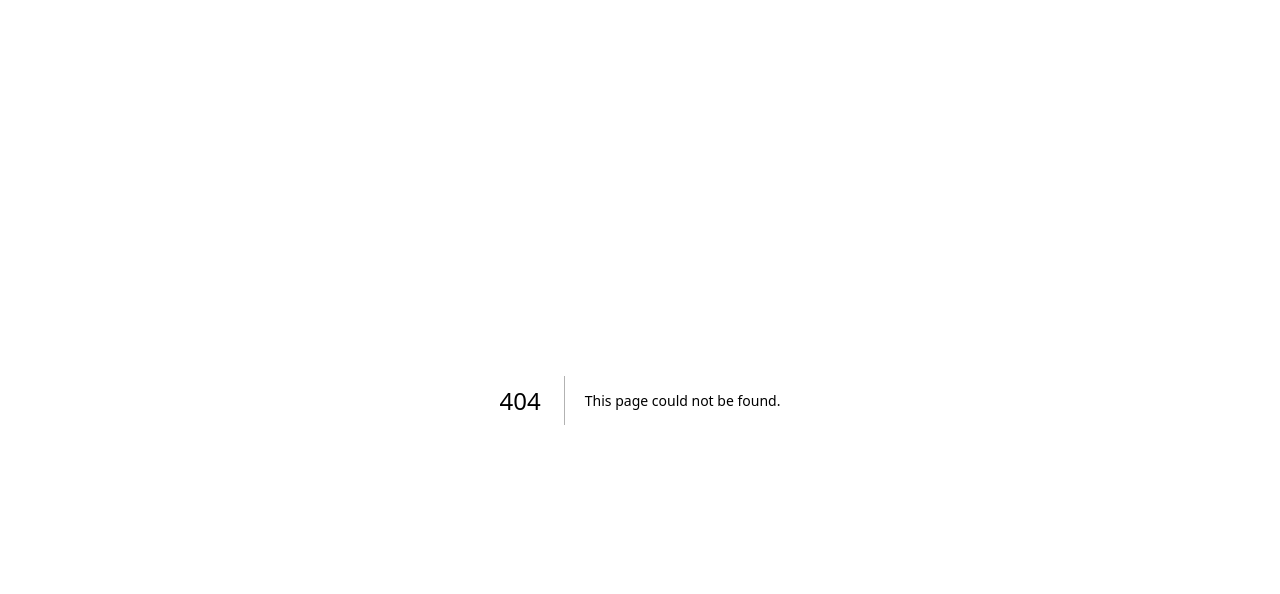
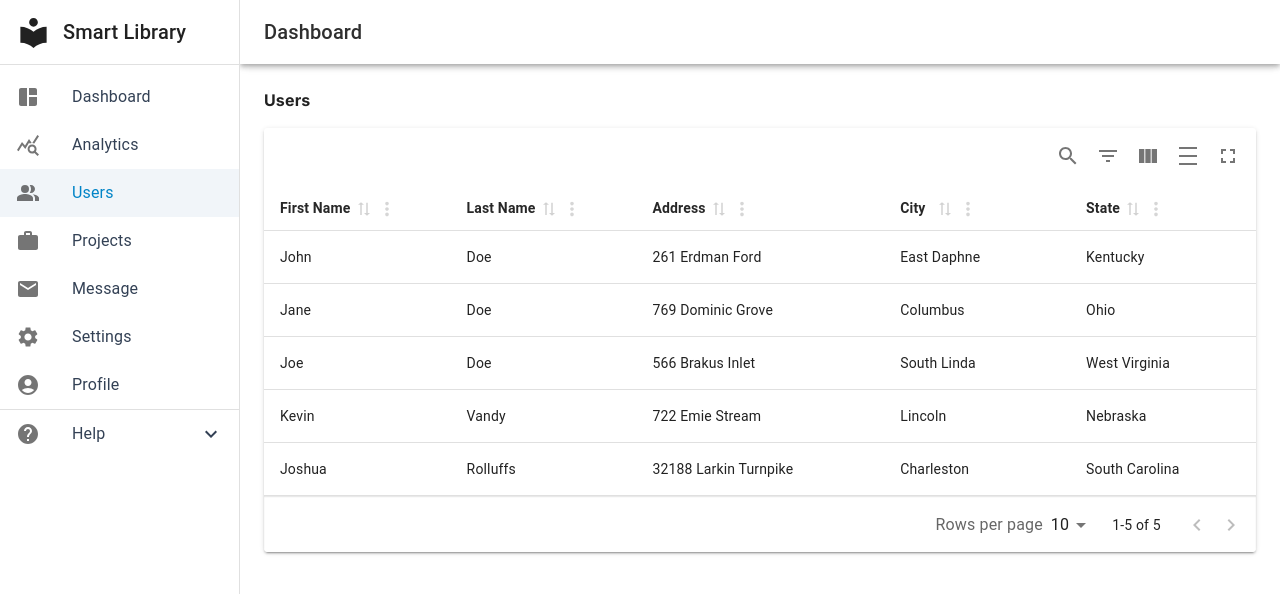
Before and after one commit to feryndka/Smart_Library_FE, a Next.js app: page /users in a window 1280 px wide. Before the commit this address had no page. Shown: the top 594 px of the page. Built offline with nearby package versions, Linux system fonts and the light colour scheme.

Commit message:
build(users) : add page user

```diff
--- a/package.json
+++ b/package.json
@@ -13,6 +13,7 @@
     "@emotion/styled": "^11.11.0",
     "@mui/icons-material": "^5.15.6",
     "@mui/material": "^5.15.6",
+    "material-react-table": "^2.9.2",
     "mysql2": "^3.9.0",
     "next": "14.1.0",
     "react": "^18",
--- a/src/app/layout.tsx
+++ b/src/app/layout.tsx
@@ -17,9 +17,7 @@ export default function RootLayout({
   return (
     <html lang="en">
       <link rel="icon" href="/logo.png" sizes="any" />
-      <body className={inter.className}>
-        {children}
-      </body>
+      <body className={inter.className}>{children}</body>
     </html>
   );
 }
--- /dev/null
+++ b/src/app/users/page.jsx
@@ -0,0 +1,18 @@
+"use client";
+import React from "react";
+import Layout from "../components/layout";
+import Typography from "@mui/material/Typography";
+import UsersList from "./usersList"
+
+export default function Users() {
+  return (
+    <>
+      <Layout>
+        <>
+          <h2 className="font-bold mb-4">Users</h2>
+          <UsersList />
+        </>
+      </Layout>
+    </>
+  );
+}
--- /dev/null
+++ b/src/app/users/usersList.jsx
@@ -0,0 +1,97 @@
+import { useMemo } from 'react';
+import {
+  MaterialReactTable,
+  useMaterialReactTable,
+} from 'material-react-table';
+
+//nested data is ok, see accessorKeys in ColumnDef below
+const data = [
+  {
+    name: {
+      firstName: 'John',
+      lastName: 'Doe',
+    },
+    address: '261 Erdman Ford',
+    city: 'East Daphne',
+    state: 'Kentucky',
+  },
+  {
+    name: {
+      firstName: 'Jane',
+      lastName: 'Doe',
+    },
+    address: '769 Dominic Grove',
+    city: 'Columbus',
+    state: 'Ohio',
+  },
+  {
+    name: {
+      firstName: 'Joe',
+      lastName: 'Doe',
+    },
+    address: '566 Brakus Inlet',
+    city: 'South Linda',
+    state: 'West Virginia',
+  },
+  {
+    name: {
+      firstName: 'Kevin',
+      lastName: 'Vandy',
+    },
+    address: '722 Emie Stream',
+    city: 'Lincoln',
+    state: 'Nebraska',
+  },
+  {
+    name: {
+      firstName: 'Joshua',
+      lastName: 'Rolluffs',
+    },
+    address: '32188 Larkin Turnpike',
+    city: 'Charleston',
+    state: 'South Carolina',
+  },
+];
+
+const Example = () => {
+  //should be memoized or stable
+  const columns = useMemo(
+    () => [
+      {
+        accessorKey: 'name.firstName', //access nested data with dot notation
+        header: 'First Name',
+        size: 150,
+      },
+      {
+        accessorKey: 'name.lastName',
+        header: 'Last Name',
+        size: 150,
+      },
+      {
+        accessorKey: 'address', //normal accessorKey
+        header: 'Address',
+        size: 200,
+      },
+      {
+        accessorKey: 'city',
+        header: 'City',
+        size: 150,
+      },
+      {
+        accessorKey: 'state',
+        header: 'State',
+        size: 150,
+      },
+    ],
+    [],
+  );
+
+  const table = useMaterialReactTable({
+    columns,
+    data, //data must be memoized or stable (useState, useMemo, defined outside of this component, etc.)
+  });
+
+  return <MaterialReactTable table={table} />;
+};
+
+export default Example;
```
Also changed, not shown: 1 other file (tests, documents, lock files or other folders).
